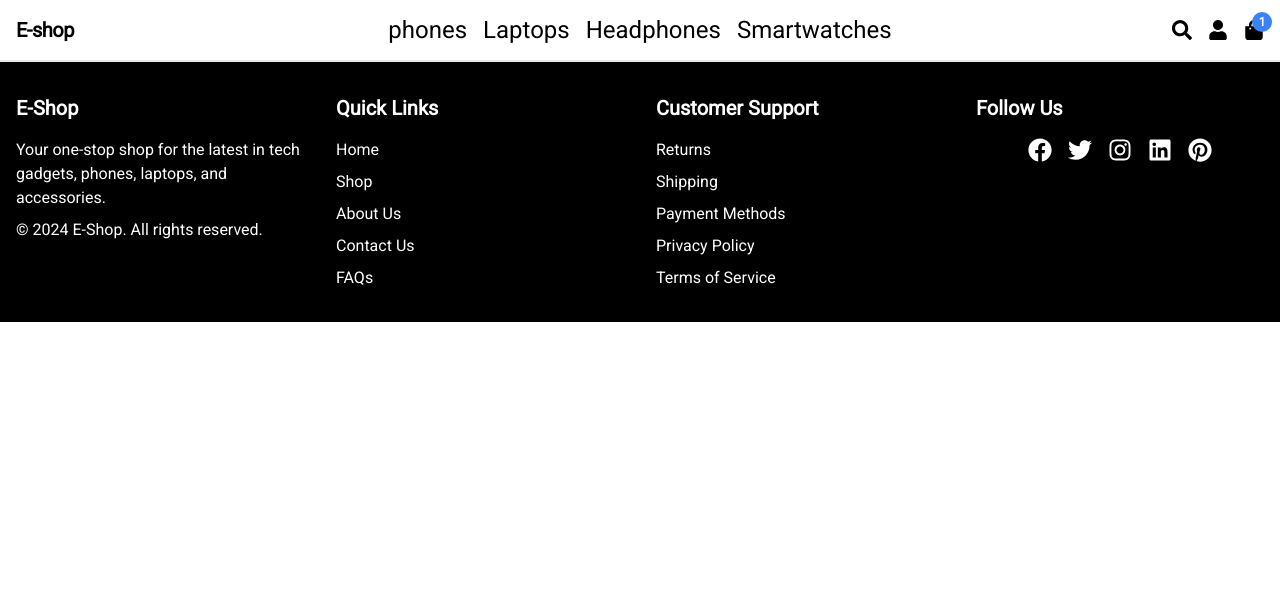
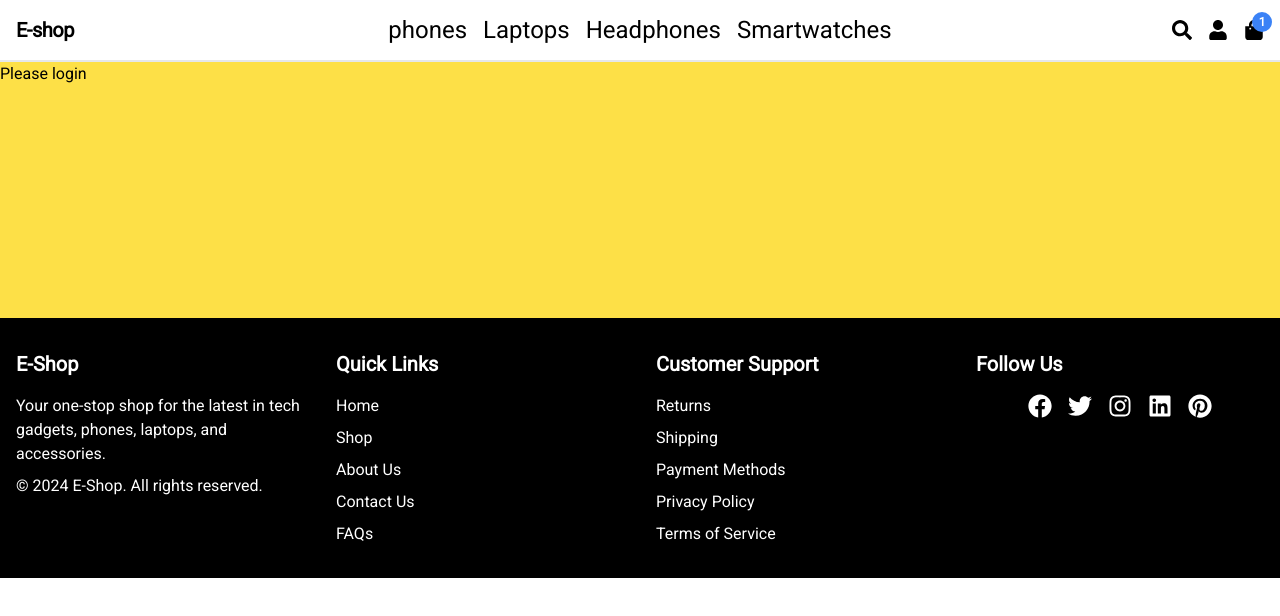
Before and after one commit to CGAJAY/E-commerce-web-app, a React (Vite) app in the folder client/: page /login in a window 1280 px wide. Shown: the top 616 px of the page. Built offline with nearby package versions, Linux system fonts and the light colour scheme.

Commit message:
Added sign up and login pages

```diff
--- a/client/src/App.jsx
+++ b/client/src/App.jsx
@@ -5,6 +5,8 @@ import Footer from "./components/Footer";
 import HomePage from "./pages/Homepage";
 import CartPage from "./pages/CartPage";
 import ProfilePage from "./pages/ProfilePage";
+import LoginPage from "./pages/LoginPage";
+import SignUpPage from "./pages/SignUpPage";
 import {
 	BrowserRouter as Router,
 	Route,
@@ -19,6 +21,8 @@ const App = () => {
 				<Route path="/" element={<HomePage />} />
 				<Route path="/cart" element={<CartPage />} />
 				<Route path="/profile" element={<ProfilePage />} />
+				<Route path="/login" element={<LoginPage />} />
+				<Route path="/signup" element={<SignUpPage />} />
 			</Routes>
 			<Footer />
 		</Router>
--- /dev/null
+++ b/client/src/pages/LoginPage.jsx
@@ -0,0 +1,9 @@
+import React from "react";
+
+const LoginPage = () => {
+	return (
+		<div className="h-64 bg-yellow-300">Please login</div>
+	);
+};
+
+export default LoginPage;
--- /dev/null
+++ b/client/src/pages/SignUpPage.jsx
@@ -0,0 +1,9 @@
+import React from "react";
+
+const SignUpPage = () => {
+	return (
+		<div className="h-64 bg-blue-500">Please sign up</div>
+	);
+};
+
+export default SignUpPage;
```
